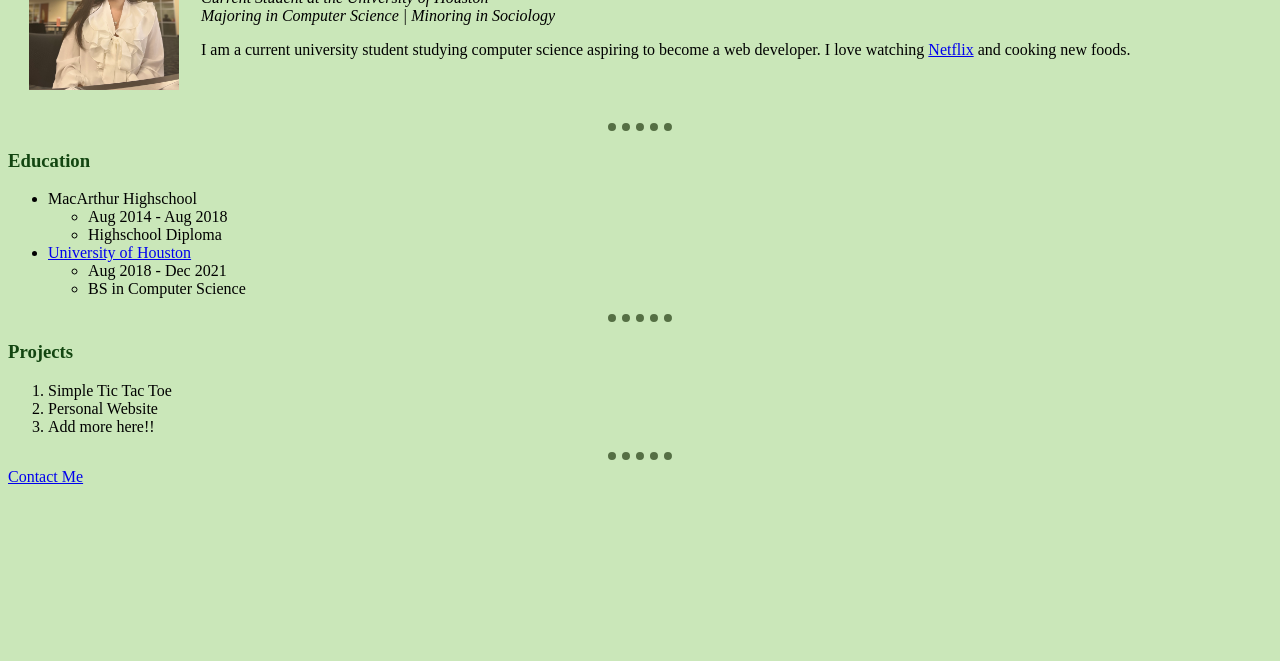
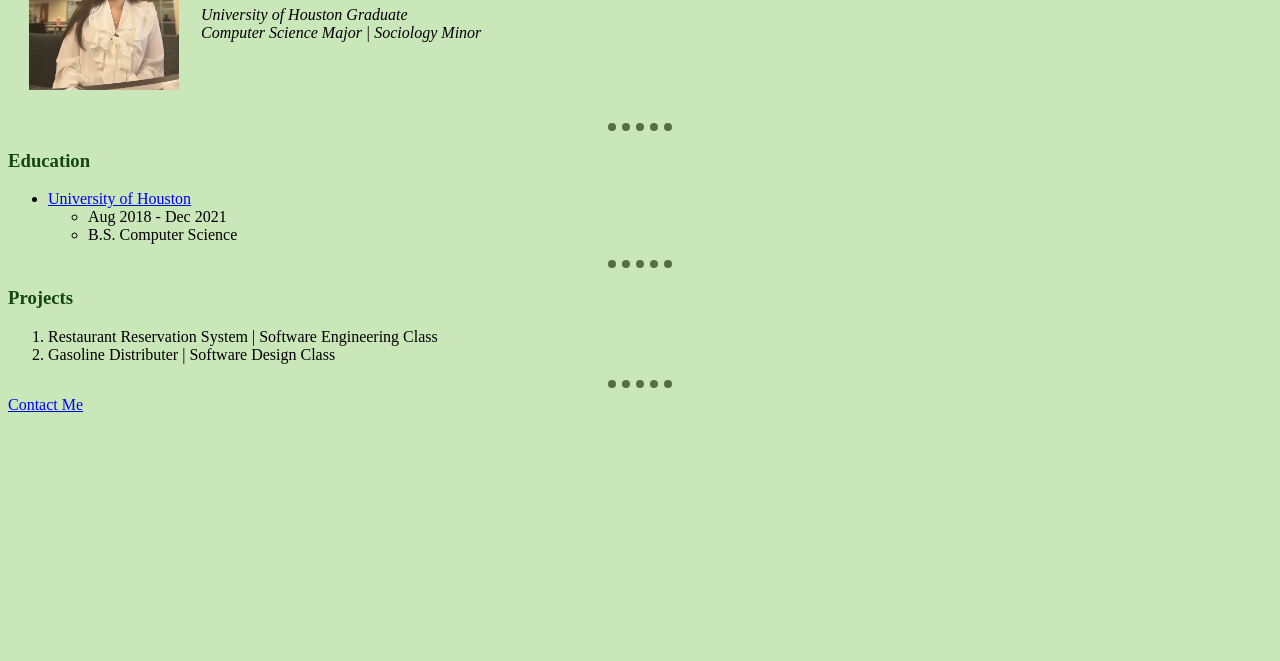
Before and after one commit to ScarlettBaeza/Personal-Site, a plain HTML site: page index.html in a window 1280 px wide. Shown: the part 139-800 px from the top of the page. Drawn offline with Linux system fonts and the light colour scheme; files whose address does not match are found by name.

Commit message:
revamping site

```diff
--- a/index.html
+++ b/index.html
@@ -16,32 +16,26 @@
       <tr>
         <td><img src="C:\Users\baeza\OneDrive\Desktop\Projects\WebDev\Images\profilePic.jpg" alt="profile picture" width="150" height="200"> </td>
         <td><h1>Scarlett Baeza</h1>
-          <p><em>Current Student at the University of Houston <br/> Majoring in Computer Science | Minoring in Sociology</em></p>
-          <p>I am a current university student studying computer science aspiring to become a web developer. I love watching <a href="https://www.netflix.com/">Netflix</a> and cooking new foods.</p></td>
+          <p><em>University of Houston Graduate<br/>Computer Science Major | Sociology Minor</em></p>
+        </td>
       </tr>
     </table>
 
     <hr>
     <h3>Education</h3>
     <ul>
-        <li>MacArthur Highschool</li>
-        <ul>
-            <li>Aug 2014 - Aug 2018</li>
-            <li>Highschool Diploma</li>
-        </ul>
         <li><a href="https://www.uh.edu/">University of Houston</a></li>
         <ul>
             <li>Aug 2018 - Dec 2021</li>
-            <li>BS in Computer Science</li>
+            <li>B.S. Computer Science</li>
         </ul>
     </ul>
 
     <hr>
     <h3>Projects</h3>
     <ol type="1">
-        <li>Simple Tic Tac Toe</li>
-        <li>Personal Website</li>
-        <li>Add more here!!</li> <!-- When you have more to add, put here -->
+        <li>Restaurant Reservation System | Software Engineering Class</li>
+        <li>Gasoline Distributer | Software Design Class</li>
     </ol>
 
     <hr>
```
